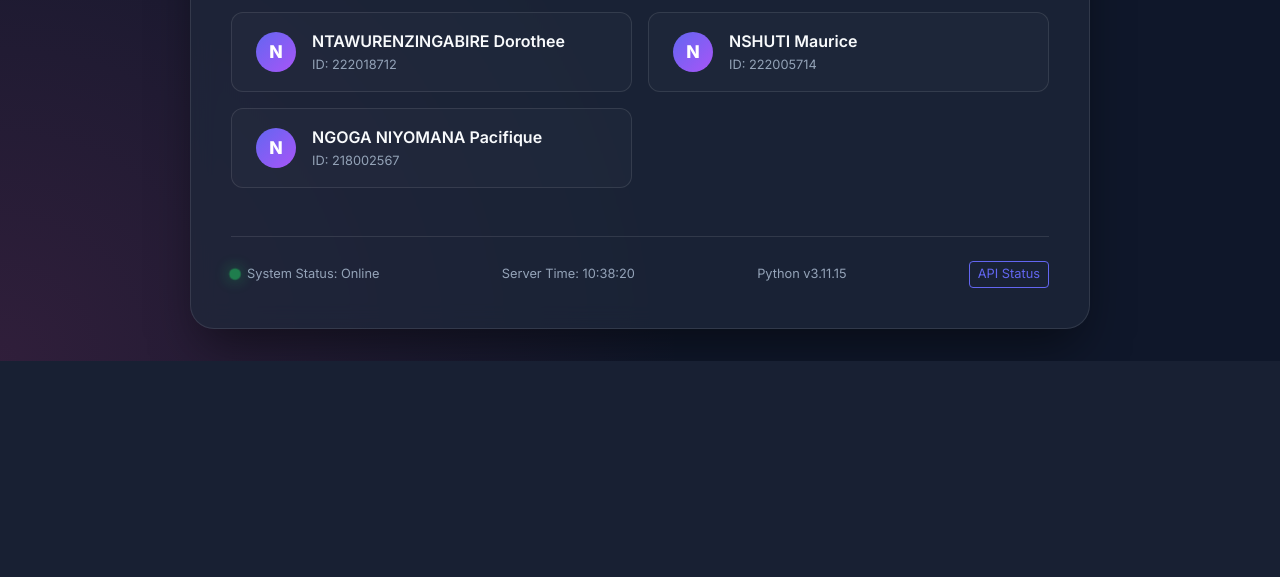
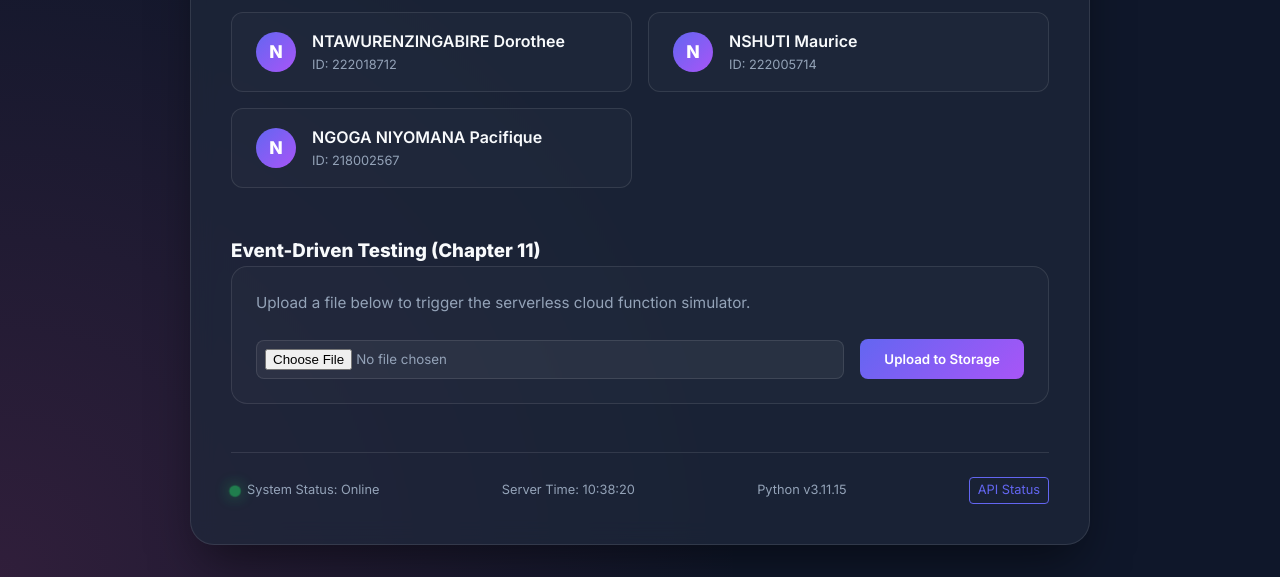
Before and after one commit to assignment-cloud/cloud-computer-chapter10, a Django app: page / in a window 1280 px wide. Shown: the part 772-1349 px from the top of the page. Before the commit the page ends 1133 px from the top, so only its background shows below. Run offline with Django 5.2, Linux system fonts and the light colour scheme.

Commit message:
Add frontend file upload for Event-Driven testing (Chapter 11)

```diff
--- a/core/urls.py
+++ b/core/urls.py
@@ -1,7 +1,8 @@
 from django.urls import path
-from .views import index, health_check
+from .views import index, health_check, upload_file
 
 urlpatterns = [
     path("", index, name="index"),
     path("api/health/", health_check, name="health_check"),
+    path("api/upload/", upload_file, name="upload_file"),
 ]
--- a/core/views.py
+++ b/core/views.py
@@ -1,4 +1,6 @@
 import sys
+import os
+from django.conf import settings
 from django.shortcuts import render
 from django.utils import timezone
 from django.http import JsonResponse
@@ -36,3 +38,26 @@ def health_check(request):
         "python_version": sys.version,
         "platform": sys.platform
     })
+
+def upload_file(request):
+    if request.method == 'POST' and request.FILES.get('file'):
+        uploaded_file = request.FILES['file']
+
+        # Path to Chapter 11 uploads directory
+        upload_dir = os.path.join(settings.BASE_DIR, 'events', 'uploads')
+        os.makedirs(upload_dir, exist_ok=True)
+
+        file_path = os.path.join(upload_dir, uploaded_file.name)
+
+        # Save the file
+        with open(file_path, 'wb+') as destination:
+            for chunk in uploaded_file.chunks():
+                destination.write(chunk)
+
+        return JsonResponse({
+            "status": "success",
+            "message": f"File '{uploaded_file.name}' uploaded successfully to storage. Event trigger will process it shortly.",
+            "file_name": uploaded_file.name
+        })
+
+    return JsonResponse({"status": "error", "message": "Only POST requests with a file are allowed."}, status=400)
--- a/templates/index.html
+++ b/templates/index.html
@@ -250,7 +250,24 @@
                 </ul>
             </div>
 
+            <div class="event-testing-section" style="margin-top: 3rem;">
+                <h3>Event-Driven Testing (Chapter 11)</h3>
+                <div class="upload-container">
+                    <p style="color: var(--text-muted); margin-bottom: 1.5rem; font-size: 0.95rem;">
+                        Upload a file below to trigger the serverless cloud function simulator.
+                    </p>
+                    <form id="uploadForm" enctype="multipart/form-data">
+                        <div class="file-input-wrapper">
+                            <input type="file" id="fileInput" name="file" required>
+                            <button type="submit" class="upload-btn">Upload to Storage</button>
+                        </div>
+                    </form>
+                    <div id="uploadStatus" class="upload-status"></div>
+                </div>
+            </div>
+
             <div class="status-bar">
+
                 <div class="status-item">
                     <span class="status-dot"></span>
                     System Status: Online
@@ -305,6 +322,126 @@
             50% { transform: scale(1.5); opacity: 0.5; }
             100% { transform: scale(1); opacity: 1; }
         }
+
+        /* Chapter 11 Styles */
+        .event-testing-section h3::after {
+            background: #a855f7 !important;
+        }
+
+        .upload-container {
+            background: rgba(255, 255, 255, 0.02);
+            border: 1px solid var(--border-color);
+            padding: 1.5rem;
+            border-radius: 16px;
+        }
+
+        .file-input-wrapper {
+            display: flex;
+            gap: 1rem;
+            align-items: center;
+        }
+
+        input[type="file"] {
+            background: rgba(255, 255, 255, 0.05);
+            border: 1px solid var(--border-color);
+            padding: 0.5rem;
+            border-radius: 8px;
+            color: var(--text-muted);
+            flex-grow: 1;
+        }
+
+        .upload-btn {
+            background: linear-gradient(135deg, var(--primary), #a855f7);
+            color: white;
+            border: none;
+            padding: 0.75rem 1.5rem;
+            border-radius: 8px;
+            font-weight: 600;
+            cursor: pointer;
+            transition: all 0.3s ease;
+        }
+
+        .upload-btn:hover {
+            transform: translateY(-2px);
+            box-shadow: 0 5px 15px rgba(99, 102, 241, 0.4);
+        }
+
+        .upload-status {
+            margin-top: 1rem;
+            padding: 0.75rem;
+            border-radius: 8px;
+            font-size: 0.9rem;
+            display: none;
+        }
+
+        .status-success {
+            background: rgba(34, 197, 94, 0.1);
+            color: #4ade80;
+            border: 1px solid rgba(34, 197, 94, 0.2);
+        }
+
+        .status-error {
+            background: rgba(239, 68, 68, 0.1);
+            color: #f87171;
+            border: 1px solid rgba(239, 68, 68, 0.2);
+        }
     </style>
+
+    <script>
+        document.getElementById('uploadForm').addEventListener('submit', async (e) => {
+            e.preventDefault();
+            const fileInput = document.getElementById('fileInput');
+            const statusDiv = document.getElementById('uploadStatus');
+
+            if (!fileInput.files[0]) return;
+
+            const formData = new FormData();
+            formData.append('file', fileInput.files[0]);
+
+            statusDiv.style.display = 'block';
+            statusDiv.className = 'upload-status';
+            statusDiv.textContent = 'Uploading...';
+
+            try {
+                const response = await fetch('/api/upload/', {
+                    method: 'POST',
+                    body: formData,
+                    headers: {
+                        'X-CSRFToken': getCookie('csrftoken')
+                    }
+                });
+
+                const result = await response.json();
+
+                if (result.status === 'success') {
+                    statusDiv.className = 'upload-status status-success';
+                    statusDiv.textContent = result.message;
+                    fileInput.value = '';
+                } else {
+                    statusDiv.className = 'upload-status status-error';
+                    statusDiv.textContent = 'Error: ' + result.message;
+                }
+            } catch (error) {
+                statusDiv.className = 'upload-status status-error';
+                statusDiv.textContent = 'Network error occurred.';
+            }
+        });
+
+        function getCookie(name) {
+            let cookieValue = null;
+            if (document.cookie && document.cookie !== '') {
+                const cookies = document.cookie.split(';');
+                for (let i = 0; i < cookies.length; i++) {
+                    const cookie = cookies[i].trim();
+                    if (cookie.substring(0, name.length + 1) === (name + '=')) {
+                        cookieValue = decodeURIComponent(cookie.substring(name.length + 1));
+                        break;
+                    }
+                }
+            }
+            return cookieValue;
+        }
+    </script>
+
 </body>
 </html>
```
